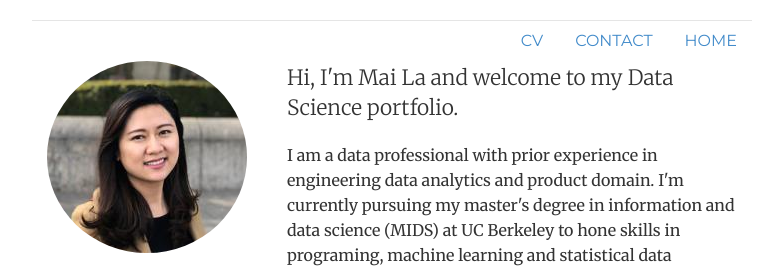
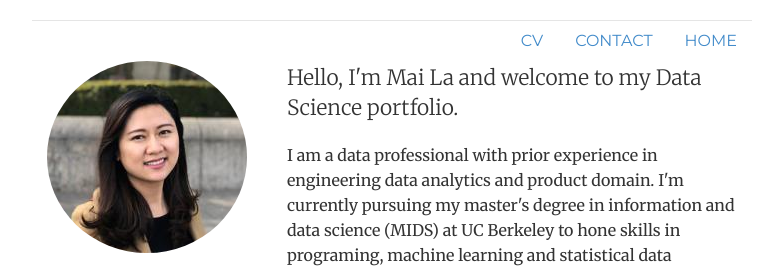
Before and after one commit to latuyetmai/latuyetmai.github.io, a Jekyll site: the page built from index.html, in a window 1280 px wide. Shown: the top 268 px of the page, without its empty margins (248-1031 px from the left). Built offline with Jekyll 4.4.1, drawn with Linux system fonts in a browser that asks for light colours.

Commit message:
Update index.html

```diff
--- a/index.html
+++ b/index.html
@@ -10,7 +10,7 @@ about: passive
 	<img  class="img-circle avatar" alt="MaiLa" src="images/mla-200px.jpg">
 	</div>
 	<div itemscope itemtype="http://data-vocabulary.org/Person" class="col-sm-8">
-	<p class="lead">Hi, I'm <span itemprop="name">Mai La</span> and welcome to my Data Science portfolio.</p>
+	<p class="lead">Hello, I'm <span itemprop="name">Mai La</span> and welcome to my Data Science portfolio.</p>
 	<p> I am a data professional with prior experience in engineering data analytics and product domain. I'm currently pursuing my master's degree in information and data science (MIDS) at UC Berkeley to hone skills in programing, machine learning and statistical data analysis. This porfolio is a collection of my projects which mostly originated from the courses that I took from MIDS.</p>
 
 	<h2>Project Overview</h2>
```
